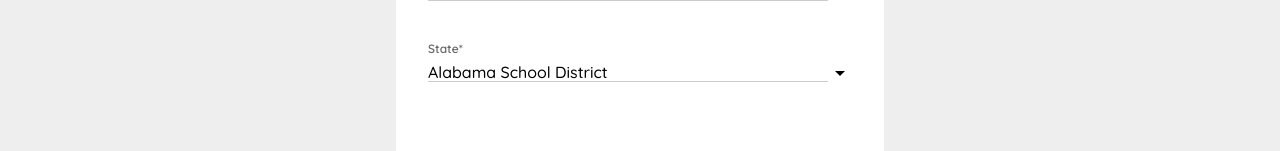
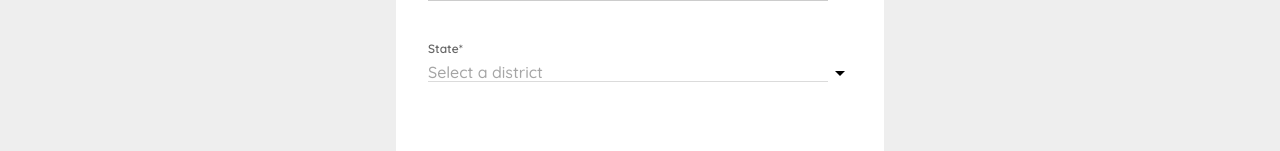
Before and after one commit to anuj-more-zeus/quantum-login-training, an Angular app: page / in a window 1280 px wide. Shown: the part 275-426 px from the top of the page. Built offline with nearby package versions, Linux system fonts and the light colour scheme.

Commit message:
Implement dynamic state and district data.

```diff
--- a/src/app/login-card/login-card.html
+++ b/src/app/login-card/login-card.html
@@ -59,9 +59,8 @@
             <option value="">Select a state</option>
 
             @for (state of states; track state) {
-              <option [value]="state">{{ state }}</option>
+            <option [value]="state">{{ state }}</option>
             }
-
           </select>
           <img src="assets/icons/arrow-down.svg" alt="On" />
           <!-- Down arrow ▼ -->
@@ -72,14 +71,24 @@
         <label for="district-select" class="district-label">State*</label>
 
         <div class="custom-select-wrapper">
-          <select id="district-select" class="district-select">
+          <select
+            id="district-select"
+            class="district-select"
+            [(ngModel)]="selectedDistrict"
+            [disabled]="!districts.length"
+          >
             <option value="">Select a district</option>
-            <option value="alabama-shcool-district" selected>
+
+            @for(district of districts; track district){
+              <option value="district">{{ district }}</option>
+            }
+
+            <!-- <option value="alabama-shcool-district" selected>
               Alabama School District
             </option>
             <option value="alaska">Alaska</option>
             <option value="arizona">Arizona</option>
-            <option value="arkansas">Arkansas</option>
+            <option value="arkansas">Arkansas</option> -->
             <!-- Add more states as needed -->
           </select>
           <img src="assets/icons/arrow-down.svg" alt="On" />
```
